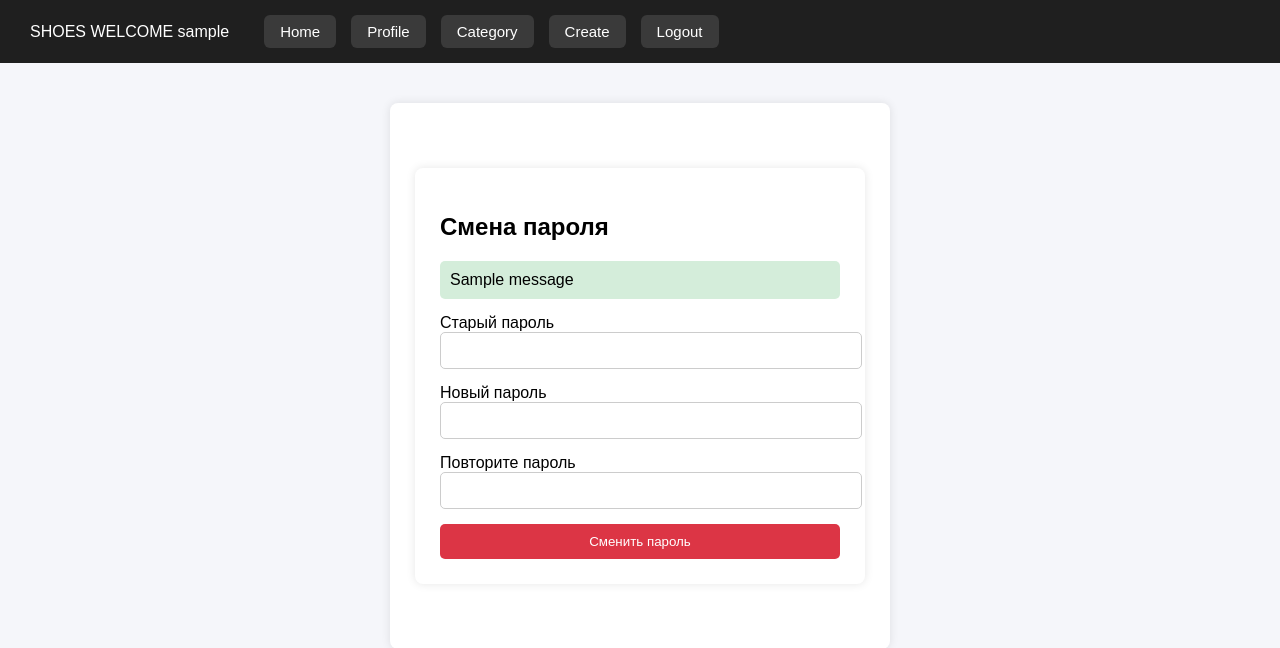
After one commit to abdullohsajfuddinov4-maker/imtihon-5-oy-2-masala, a Django app: page /user/profile/change-password/ in a window 1280 px wide. The commit adds this page. Shown: the top 648 px of the page. Run offline with Django 5.2, Linux system fonts and the light colour scheme; a user stored in the database is signed in; tables that the repository leaves empty hold one stand-in row (values such as "Sample post"); one stand-in notice (Sample message) is shown.

Commit message:
full masala

```diff
--- a/product/views.py
+++ b/product/views.py
@@ -4,6 +4,7 @@ from django.views import View
 from .models import Product , Category
 from .forms import ProductForm
 from django.shortcuts import get_object_or_404
+from django.contrib.auth.mixins import LoginRequiredMixin
 
 # Create your views here.
 
@@ -16,7 +17,8 @@ class ProductList(View):
 
 
 
-class ProductDetail(View):
+class ProductDetail(LoginRequiredMixin,View):
+    login_url = 'login'
     def get(self,request,pk):
         product = get_object_or_404(Product,pk=pk)
         context = {'product':product}
--- a/templates/base.html
+++ b/templates/base.html
@@ -115,6 +115,75 @@
                 text-align: center;
             }
         }
+        .container {
+    max-width: 450px;
+    margin: 40px auto;
+    padding: 25px;
+    background: #fff;
+    border-radius: 8px;
+    box-shadow: 0 0 10px rgba(0,0,0,.1);
+    }
+
+    .form-group {
+        margin-bottom: 15px;
+    }
+
+    input {
+        width: 100%;
+        padding: 10px;
+        border-radius: 5px;
+        border: 1px solid #ccc;
+    }
+
+    button.btn {
+        width: 100%;
+        padding: 10px;
+        background: #2c7be5;
+        border: none;
+        color: white;
+        border-radius: 5px;
+        cursor: pointer;
+    }
+
+    button.btn.danger {
+        background: #dc3545;
+    }
+
+    .alert.success {
+        background: #d4edda;
+        padding: 10px;
+        margin-bottom: 15px;
+        border-radius: 5px;
+    }
+
+    .error {
+        color: red;
+        font-size: 14px;
+    }
+
+    .profile-actions {
+    margin-top: 25px;
+    display: flex;
+    gap: 15px;
+}
+
+.btn {
+    padding: 10px 18px;
+    text-decoration: none;
+    border-radius: 6px;
+    color: white;
+    font-weight: 500;
+}
+
+.btn-primary {
+    background: #2c7be5;
+}
+
+.btn-danger {
+    background: #dc3545;
+}
+
+
     </style>
 </head>
 <body>
--- /dev/null
+++ b/templates/user/change_pass.html
@@ -0,0 +1,41 @@
+{% extends 'base.html' %}
+
+{% block content %}
+<div class="container">
+    <h2>Смена пароля</h2>
+
+    {% if messages %}
+        {% for message in messages %}
+            <div class="alert success">
+                {{ message }}
+            </div>
+        {% endfor %}
+    {% endif %}
+
+    <form method="post">
+        {% csrf_token %}
+
+        {{ form.non_field_errors }}
+
+        <div class="form-group">
+            <label>Старый пароль</label>
+            {{ form.old_password }}
+            {{ form.old_password.errors }}
+        </div>
+
+        <div class="form-group">
+            <label>Новый пароль</label>
+            {{ form.new_password }}
+            {{ form.new_password.errors }}
+        </div>
+
+        <div class="form-group">
+            <label>Повторите пароль</label>
+            {{ form.confirm_new_password }}
+            {{ form.confirm_new_password.errors }}
+        </div>
+
+        <button type="submit" class="btn danger">Сменить пароль</button>
+    </form>
+</div>
+{% endblock %}
--- a/users/forms.py
+++ b/users/forms.py
@@ -10,9 +10,9 @@ class CustomUserRegisterForm(forms.ModelForm):
 
     def clean(self):
         data = super().clean()
-        if data.get('password1') != data.get('password2') :
-            raise forms.ValidationError('password mas emas')
-        return date
+        if data.get('password1') != data.get('password2'):
+            raise forms.ValidationError('notogri ')
+        return data
 
 
 class CustomUserUpdateForm(forms.ModelForm):
@@ -27,16 +27,25 @@ class CustomUserChangePasswordForm(forms.ModelForm):
     new_password = forms.CharField(label='Confirm password',widget=forms.PasswordInput)
     confirm_new_password = forms.CharField(label='Confirm password',widget=forms.PasswordInput)
 
+    class Meta:
+        model = CustomUser
+        fields = ()
+
     def clean(self):
         date = super().clean()
         if self.data['new_password'] != self.data['confirm_new_password']:
             raise forms.ValidationError('Yangi prollar mas emas')
         return date
 
-    def save(self, commit = True):
-        user = super().save(commit=False)
-        if user.check_password(self.cleaned_data['old_password']):
-             raise forms.ValidationError('Eski parol hato')
+    def save(self, commit=True):
+        user = self.instance
+
+        if not user.check_password(self.cleaned_data['old_password']):
+            raise forms.ValidationError('eski pass')
+
         user.set_password(self.cleaned_data['new_password'])
-        user.save()
+
+        if commit:
+            user.save()
+
         return user
--- a/users/urls.py
+++ b/users/urls.py
@@ -1,10 +1,12 @@
 from django.urls import path
 from django.urls import path
-from .views import RegisterView, ProfileView, LoginView, LogoutView
+from .views import RegisterView, ProfileView, LoginView, LogoutView,ProfileUpdateView,CustomUserChangePasswordFormView
 
 urlpatterns = [
     path('regis/', RegisterView.as_view(), name='regis'),
     path('profile/', ProfileView.as_view(), name='profile'),
     path('login/', LoginView.as_view(), name='login'),
     path('logout/', LogoutView.as_view(), name='logout'),
+    path('profile/update/', ProfileUpdateView.as_view(), name='profile_update'),
+    path('profile/change-password/', CustomUserChangePasswordFormView.as_view(), name='change_password'),
 ]
--- a/users/views.py
+++ b/users/views.py
@@ -1,8 +1,8 @@
 from django.shortcuts import render, redirect
 from django.views import View
 from django.contrib.auth import login, logout, authenticate
+from django.contrib import messages
 from django.contrib.auth.mixins import LoginRequiredMixin
-from pyexpat.errors import messages
 
 from .forms import CustomUserRegisterForm ,CustomUserUpdateForm,CustomUserChangePasswordForm
 
@@ -45,7 +45,8 @@ class LoginView(View):
         })
 
 
-class LogoutView(View):
+class LogoutView(LoginRequiredMixin,View):
+    login_url = 'login'
     def get(self, request):
         logout(request)
         return redirect('login')
@@ -58,14 +59,39 @@ class ProfileView(LoginRequiredMixin, View):
         return render(request, 'user/profile.html')
 
 
-class ProfileUpdateView(View):
-    def get(self,request):
+class ProfileUpdateView(LoginRequiredMixin, View):
+    login_url = 'login'
+
+    def get(self, request):
         form = CustomUserUpdateForm(instance=request.user)
-        return render(request,'user/profile_uodate.html',{'form':form})
+        return render(request, 'user/profile_update.html', {'form': form})
 
-    def post(self,request):
-        form = CustomUserUpdateForm(request.POST , request.FILES, instance=request.user)
+    def post(self, request):
+        form = CustomUserUpdateForm(
+            request.POST,
+            request.FILES,
+            instance=request.user
+        )
+
         if form.is_valid():
-            user = form.save()
-            redirect('profile',pk=user.pk)
-        return render(request,'user/profile_uodate.html',{'form':form})
+            form.save()
+            return redirect('profile')
+
+        return render(request, 'user/profile_update.html', {'form': form})
+
+
+class CustomUserChangePasswordFormView(LoginRequiredMixin,View):
+    login_url = 'login'
+    def get(self, request):
+        form = CustomUserChangePasswordForm(instance=request.user)
+        return render(request, 'user/change_pass.html', {'form': form})
+
+    def post(self, request):
+        form = CustomUserChangePasswordForm(data=request.POST,instance=request.user)
+
+        if form.is_valid():
+            form.save()
+            messages.success(request, 'parol yangilandi ')
+            return redirect('profile')
+
+        return render(request, 'user/change_pass.html', {'form': form})
```
Also changed, not shown: templates/user/profile.html (+11 -0 lines), templates/user/profile_update.html (added, +41 -0 lines).
